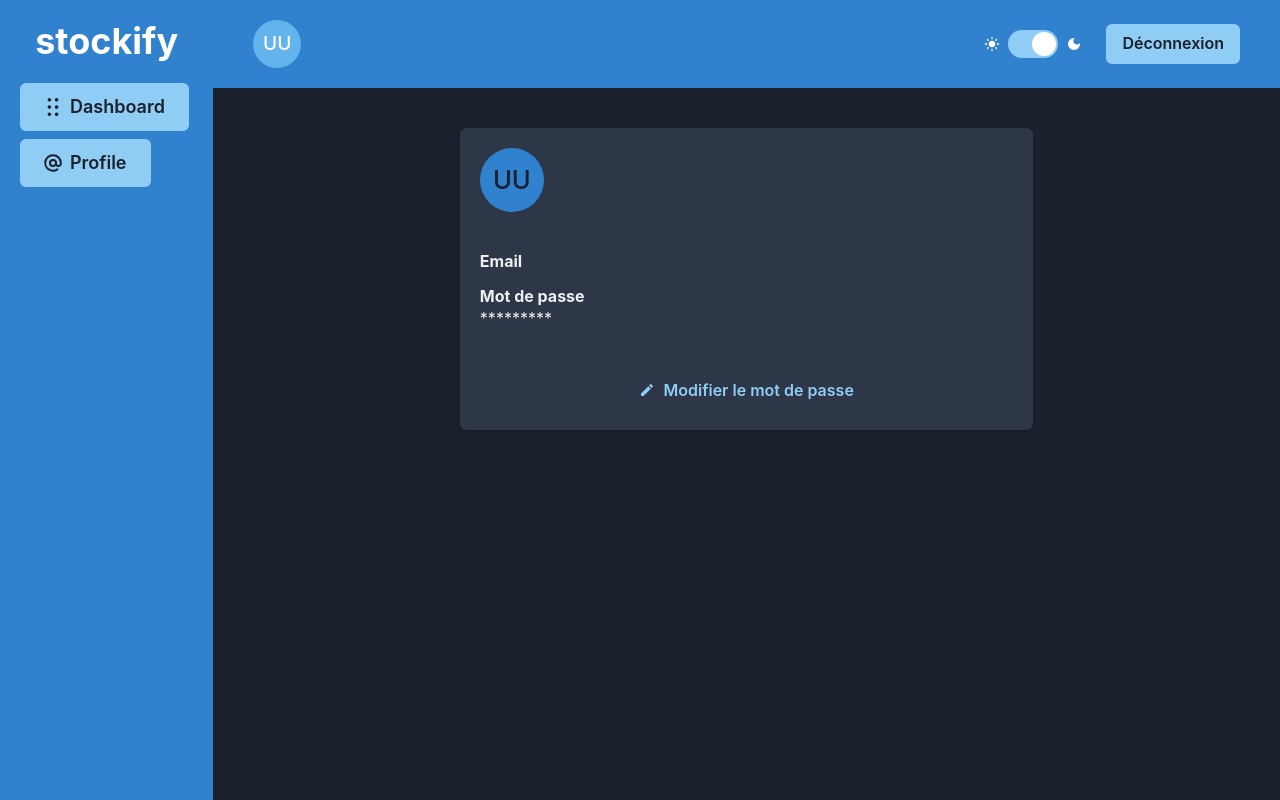
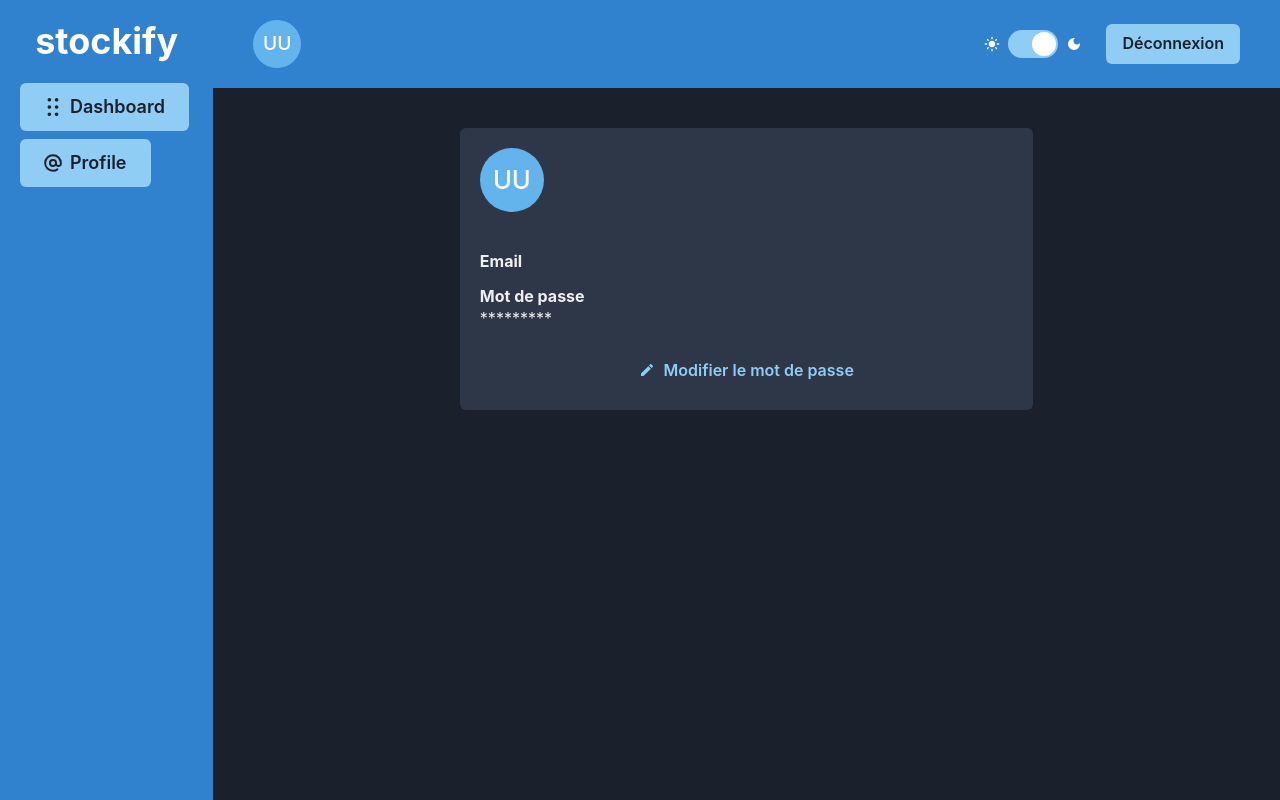
Before and after one commit to Julien1100/stockify-front, a React (Vite) app: page /profile in a window 1280 px wide. Built offline with nearby package versions, Linux system fonts and the light colour scheme; no server answers; sample sign-in values are in the browser's storage.

Commit message:
🎨 Update Profile component UI and styles

```diff
--- a/src/pages/Profile.jsx
+++ b/src/pages/Profile.jsx
@@ -38,16 +38,17 @@ export default function Profile() {
 
   return (
     <Container>
-      <Card my={10}>
-        <CardHeader>
+      <Card my={{ base: 4, md: 10 }} variant={"filled"}>
+        <CardHeader pb={{ base: 0, md: 5 }}>
           <Flex flex={"1"} gap="4" alignItems={"center"}>
             <Avatar
               name={`${user.firstName} ${user.lastName}`}
-              bg={"blue.500"}
+              bg={"blue.300"}
+              color={"white"}
               size={"lg"}
             />
             <Box>
-              <Heading>
+              <Heading size={{ base: "md", md: "lg" }}>
                 {user.firstName} {user.lastName}
               </Heading>
               <Text>{roleMap[user.role]}</Text>
@@ -65,7 +66,7 @@ export default function Profile() {
           <Text>*********</Text>
         </CardBody>
 
-        <CardFooter justify={"center"}>
+        <CardFooter justify={"center"} pt={0}>
           <Button
             flex={"1"}
             variant={"ghost"}
```
